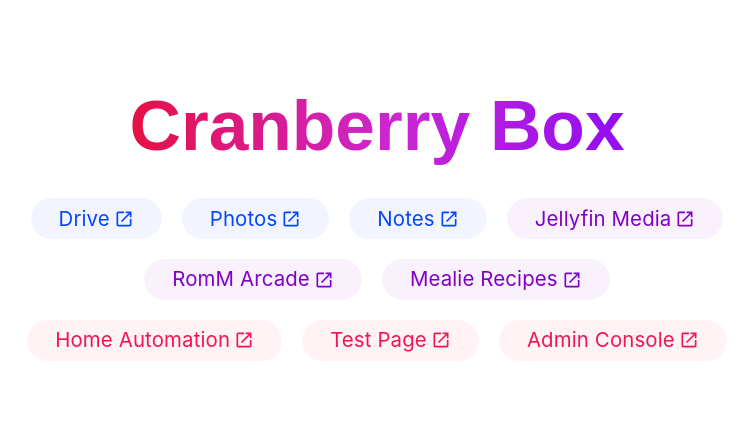
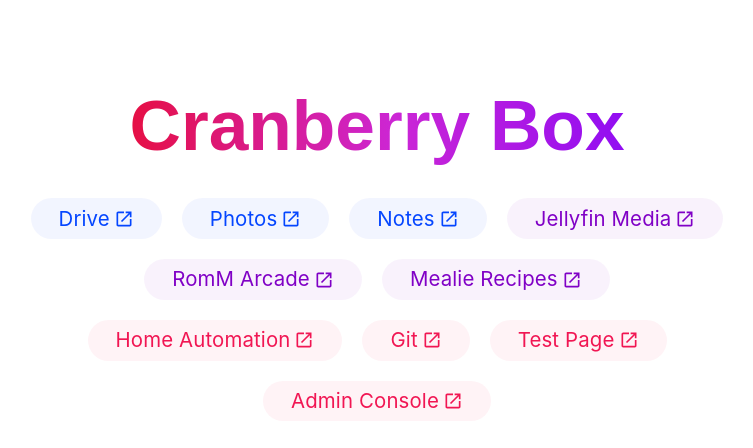
Before and after one commit to Electromasta/nasportal, an Angular app: page / in a window 1280 px wide. Shown: the top 448 px of the page, without its empty margins (263-1016 px from the left). Built offline with nearby package versions, Linux system fonts and the light colour scheme.

Commit message:
blah blah

```diff
--- a/src/app/app.component.html
+++ b/src/app/app.component.html
@@ -197,6 +197,7 @@
           { title: 'Mealie Recipes', link: 'https://mealie.cranberry-box.com', class: 'pill pill-violet' },
 
           { title: 'Home Automation', link: 'https://home.cranberry-box.com', class: 'pill pill-red' },
+          { title: 'Git', link: 'https://git.cranberry-box.com', class: 'pill pill-red' },
           { title: 'Test Page', link: 'https://test.cranberry-box.com', class: 'pill pill-red' },
           { title: 'Admin Console', link: 'https://admin.cranberry-box.com', class: 'pill pill-red' },
         ]; track item.title) {
```
